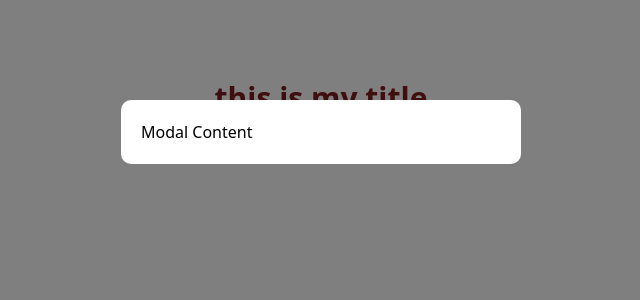
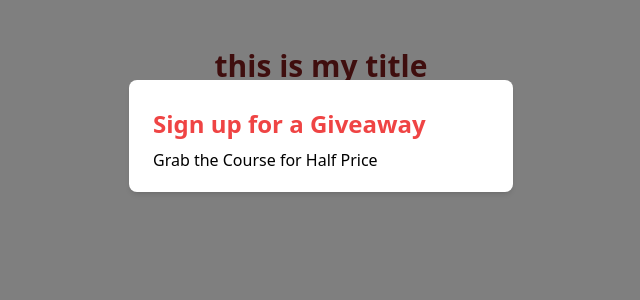
Before and after one commit to atroopa/vue-friday, a Vue app: page / in a window 1280 px wide. Shown: the top 300 px of the page, without its empty margins (319-959 px from the left). Built offline with nearby package versions, Linux system fonts and the light colour scheme.

Commit message:
hala shod

```diff
--- a/src/App.vue
+++ b/src/App.vue
@@ -1,8 +1,8 @@
 <!-- ---------- template ---------- -->
 <template>
   <div class="flex flex-col items-center justify-center ">
-    <h1 class="text-3xl pt-20 pb-5 font-bold text-red-900">{{title}}</h1>
-    <ModalVue/>
+    <h1 class="text-3xl pt-12 pb-5 font-bold text-red-900">{{title}}</h1>
+    <ModalVue header="Sign up for a Giveaway" text="Grab the Course for Half Price" />
   </div>
 </template>
 
--- a/src/components/Modal.vue
+++ b/src/components/Modal.vue
@@ -1,23 +1,30 @@
 <!-- ---------- template ---------- -->
 <template>
-    <div class ="backdrop">
-        <div class="modal">
-            <p>Modal Content</p>
+<div class="fixed top-0 left-0 w-full h-full bg-black bg-opacity-50">
+  <div class="mt-20 w-full max-w-sm mx-auto overflow-hidden rounded-lg shadow-md">
+    <div class="px-4 py-5 bg-white sm:px-6 opacity-100">
+      <h1 class="text-2xl pt-2 pb-2 font-bold text-red-500">{{ header }}</h1>
+      <p>{{ text }}</p>
     </div>
   </div>
+</div>
+
 </template>
 
 <!-- ---------- script ---------- -->
 
 <script>
 export default {
-
+    props: {
+        header: String,
+        text: String,
+    }
 }
 </script>
 
 <!-- ---------- style ---------- -->
 
-<style>
+<style scoped>
 .modal {
     width: 400px;
     padding: 20px;
@@ -25,6 +32,7 @@ export default {
     background: white;
     border-radius: 10px;
 }
+
 .backdrop {
     top: 0;
     position: fixed;
```
Lines whose indentation alone changed are shown as unchanged.
